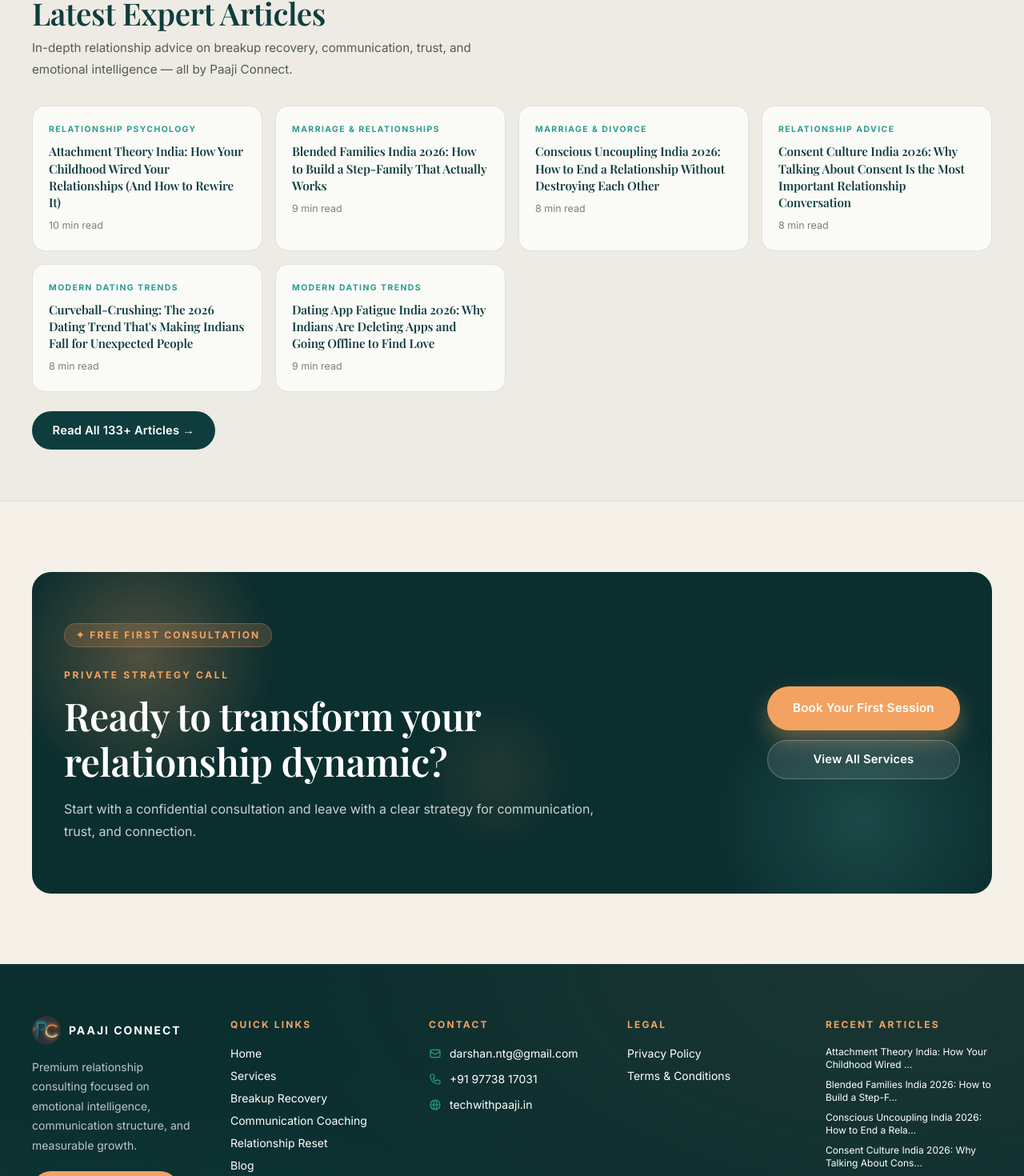
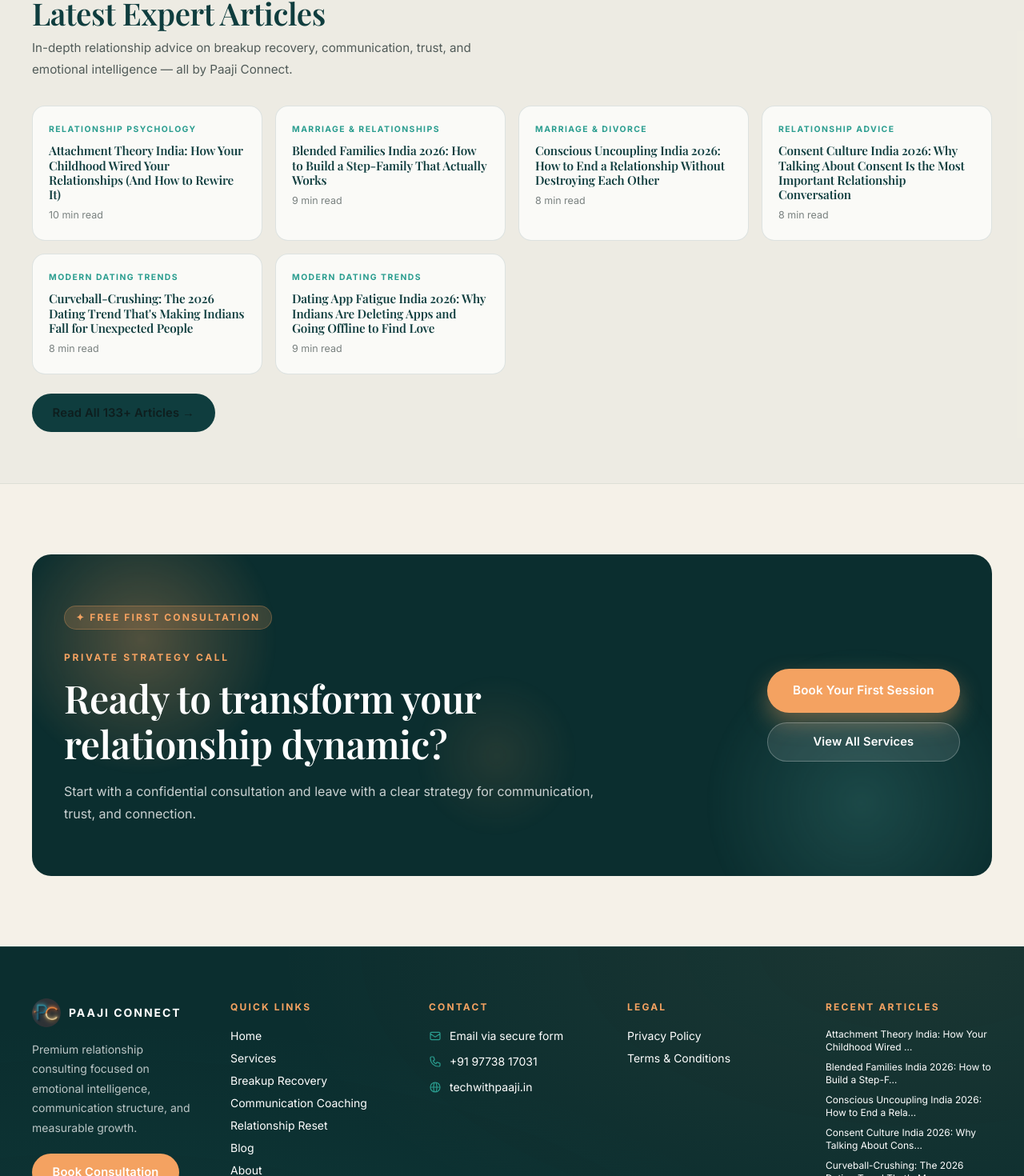
Before and after one commit to Darshan00555/techwithpaaji, a Next.js app: page / in a window 1280 px wide. Shown: the part 4280-5750 px from the top of the page at 80% size. Built offline with nearby package versions, Linux system fonts and the light colour scheme.

Commit message:
seo details update0.

```diff
--- a/app/globals.css
+++ b/app/globals.css
@@ -1,4 +1,8 @@
 @import "tailwindcss";
+
+@source "../app";
+@source "../components";
+@source "../lib";
 
 :root {
   --pc-primary: #0f3d3e;
--- a/app/layout.js
+++ b/app/layout.js
@@ -10,9 +10,9 @@ import "./globals.css";
 import { OG_IMAGE, SITE_NAME, SITE_URL } from "../lib/seo";
 import FloatingCTA from "../components/FloatingCTA";
 
-const siteTitle = "Paaji Connect | Relationship Coach in India";
+const siteTitle = "Expert Relationship Coach in India | Paaji Connect";
 const siteDescription =
-  "Paaji Connect is India's leading relationship coaching platform with 133+ expert articles on breakup recovery, intentional dating 2026, gaslighting signs, attachment theory, divorce trends, communication coaching, and trust rebuilding.";
+  "Paaji Connect is India's premier relationship coaching platform offering breakup recovery, communication coaching, and trust rebuilding programs.";
 
 export const metadata = {
   metadataBase: new URL(SITE_URL),
@@ -94,7 +94,10 @@ const organizationSchema = {
   sameAs: [
     SITE_URL,
     "https://www.instagram.com/paaji.connect",
-    "https://www.youtube.com/@paajiconnect"
+    "https://www.youtube.com/@paajiconnect",
+    "https://www.facebook.com/paajiconnect",
+    "https://x.com/paajiconnect",
+    "https://www.linkedin.com/company/paajiconnect"
   ],
   foundingDate: "2024",
   foundingLocation: {
--- a/app/page.js
+++ b/app/page.js
@@ -98,9 +98,9 @@ const webSiteSchema = {
 };
 
 export const metadata = {
-  title: "Relationship Coach in India | Paaji Connect",
+  title: "Expert Relationship Coach in India | Paaji Connect",
   description:
-    "Work with Paaji Connect — India's trusted relationship coach for breakup recovery, communication coaching for couples, trust rebuilding, and relationship reset programs. Private online sessions.",
+    "Work with Paaji Connect — India's trusted relationship coach for breakup recovery, communication coaching for couples, and trust rebuilding.",
   keywords: [
     "relationship coach in India",
     "relationship consultant India",
@@ -118,9 +118,9 @@ export const metadata = {
     canonical: "/"
   },
   openGraph: {
-    title: "Relationship Coach in India | Paaji Connect",
+    title: "Expert Relationship Coach in India | Paaji Connect",
     description:
-      "India's trusted relationship coaching platform — breakup recovery, communication coaching, trust repair, and relationship reset. Private online sessions.",
+      "India's trusted relationship coaching platform — breakup recovery, communication coaching, trust repair, and relationship reset programs.",
     url: SITE_URL,
     siteName: SITE_NAME,
     type: "website",
@@ -135,8 +135,8 @@ export const metadata = {
   },
   twitter: {
     card: "summary_large_image",
-    title: "Relationship Coach in India | Paaji Connect",
-    description: "Breakup recovery, communication coaching & trust rebuilding — private online sessions.",
+    title: "Expert Relationship Coach in India | Paaji Connect",
+    description: "Breakup recovery, communication coaching & trust rebuilding programs by Paaji Connect.",
     images: [OG_IMAGE]
   }
 };
@@ -157,44 +157,36 @@ export default function HomePage() {
           <ContactForm />
 
           {/* Latest Blog Posts — Server Rendered for SEO */}
-          <section style={{ padding: "4rem 0", background: "rgba(15,61,62,0.03)" }}>
+          <section className="py-16 bg-[#0f3d3e]/[0.03]">
             <div className="container-premium">
-              <p style={{ fontSize: "0.7rem", fontWeight: 700, letterSpacing: "0.2em", textTransform: "uppercase", color: "#2A9D8F", marginBottom: "0.75rem" }}>
+              <p className="text-[0.7rem] font-bold tracking-[0.2em] uppercase text-[#2A9D8F] mb-3">
                 Relationship Advice Blog India
               </p>
-              <h2 style={{ fontSize: "clamp(1.6rem, 3vw, 2.5rem)", fontWeight: 600, color: "#0F3D3E", marginBottom: "0.5rem" }}>
+              <h2 className="text-[clamp(1.6rem,3vw,2.5rem)] font-semibold text-[#0F3D3E] mb-2">
                 Latest Expert Articles
               </h2>
-              <p style={{ fontSize: "0.95rem", color: "rgba(14,30,30,0.7)", marginBottom: "2rem", maxWidth: "600px" }}>
+              <p className="text-[0.95rem] text-[#0e1e1e]/70 mb-8 max-w-[600px]">
                 In-depth relationship advice on breakup recovery, communication, trust, and emotional intelligence — all by Paaji Connect.
               </p>
-              <div style={{ display: "grid", gridTemplateColumns: "repeat(auto-fill, minmax(280px, 1fr))", gap: "1rem" }}>
+              <div className="grid grid-cols-[repeat(auto-fill,minmax(280px,1fr))] gap-4">
                 {latestPosts.map((post) => (
                   <Link
                     key={post.slug}
                     href={`/blog/${post.slug}`}
-                    style={{
-                      display: "block",
-                      padding: "1.25rem",
-                      borderRadius: "1rem",
-                      border: "1.5px solid rgba(15,61,62,0.12)",
-                      background: "rgba(255,255,255,0.72)",
-                      textDecoration: "none",
-                      transition: "border-color 0.2s ease, box-shadow 0.2s ease"
-                    }}
+                    className="block p-5 rounded-2xl border-[1.5px] border-[#0f3d3e]/[0.12] bg-white/72 no-underline transition-all duration-200 ease-in-out hover:border-[#0f3d3e]/30 hover:shadow-sm"
                   >
-                    <p style={{ fontSize: "0.65rem", fontWeight: 700, letterSpacing: "0.14em", textTransform: "uppercase", color: "#2A9D8F", marginBottom: "0.5rem" }}>
+                    <p className="text-[0.65rem] font-bold tracking-[0.14em] uppercase text-[#2A9D8F] mb-2">
                       {post.category}
                     </p>
-                    <h3 style={{ fontSize: "0.95rem", fontWeight: 600, color: "#0F3D3E", lineHeight: 1.4, marginBottom: "0.4rem" }}>
+                    <h3 className="text-[0.95rem] font-semibold text-[#0F3D3E] leading-[1.4] mb-1.5">
                       {post.title}
                     </h3>
-                    <p style={{ fontSize: "0.78rem", color: "rgba(14,30,30,0.55)" }}>{post.readTime}</p>
+                    <p className="text-[0.78rem] text-[#0e1e1e]/[0.55]">{post.readTime}</p>
                   </Link>
                 ))}
               </div>
-              <div style={{ marginTop: "1.5rem" }}>
-                <Link href="/blog" className="premium-button" style={{ background: "#0F3D3E", color: "#fff", display: "inline-flex" }}>
+              <div className="mt-6">
+                <Link href="/blog" className="premium-button bg-[#0F3D3E] text-white inline-flex">
                   Read All 133+ Articles →
                 </Link>
               </div>
--- a/components/Footer.js
+++ b/components/Footer.js
@@ -117,15 +117,15 @@ export default function Footer() {
               Contact
             </p>
             <div className="flex flex-col gap-3">
-              <a
-                href="mailto:darshan.ntg@gmail.com"
+              <Link
+                href="/contact"
                 className="flex items-center gap-2.5 text-sm text-white/72 hover:text-[#F4A261] transition-colors duration-200"
               >
                 <svg className="h-4 w-4 shrink-0 text-[#2A9D8F]" fill="none" viewBox="0 0 24 24" stroke="currentColor">
                   <path strokeLinecap="round" strokeLinejoin="round" strokeWidth={1.8} d="M3 8l7.89 5.26a2 2 0 002.22 0L21 8M5 19h14a2 2 0 002-2V7a2 2 0 00-2-2H5a2 2 0 00-2 2v10a2 2 0 002 2z" />
                 </svg>
-                darshan.ntg@gmail.com
-              </a>
+                Email via secure form
+              </Link>
               <a
                 href="tel:+919773817031"
                 className="flex items-center gap-2.5 text-sm text-white/72 hover:text-[#F4A261] transition-colors duration-200"
```
Also changed, not shown: public/llms.txt (added).
